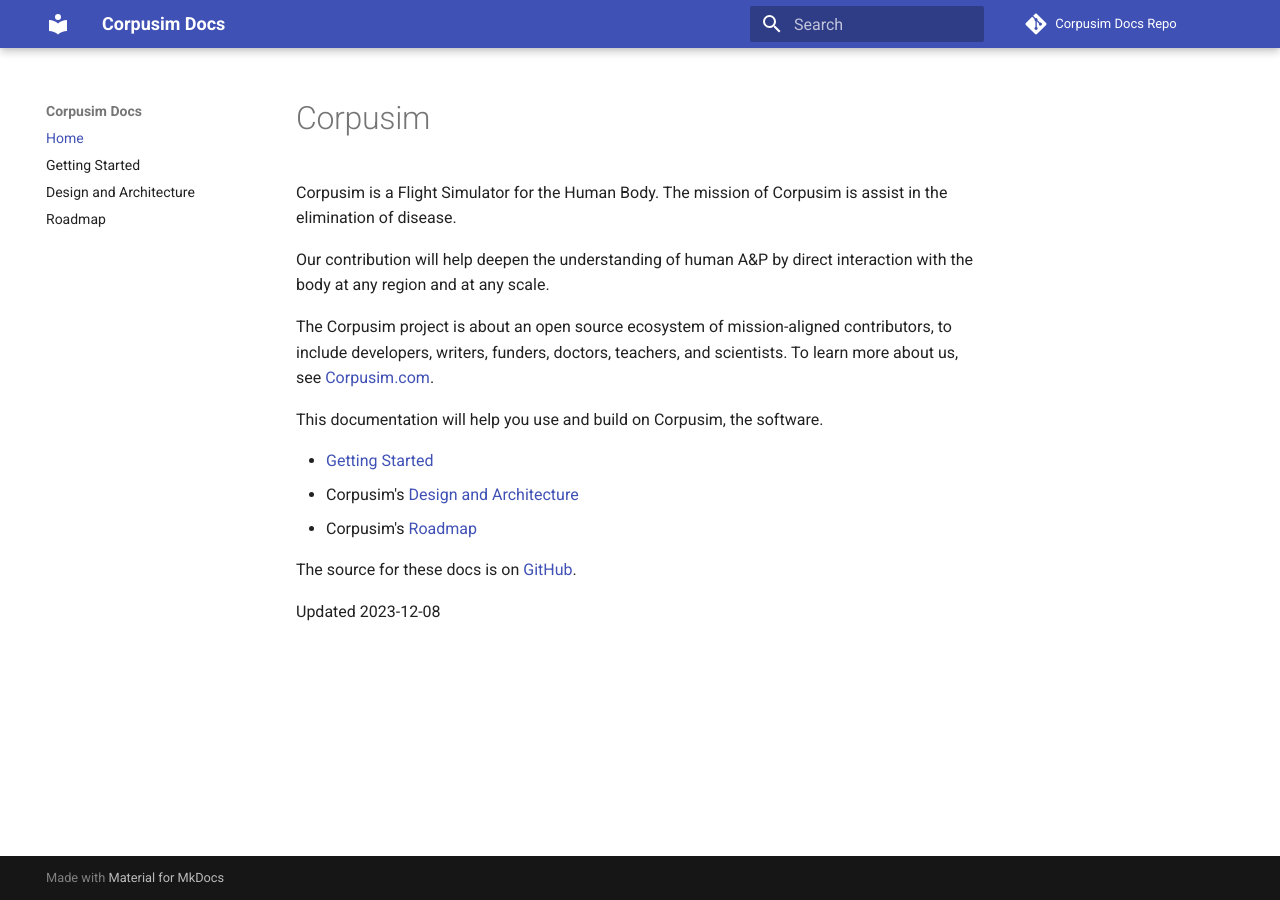
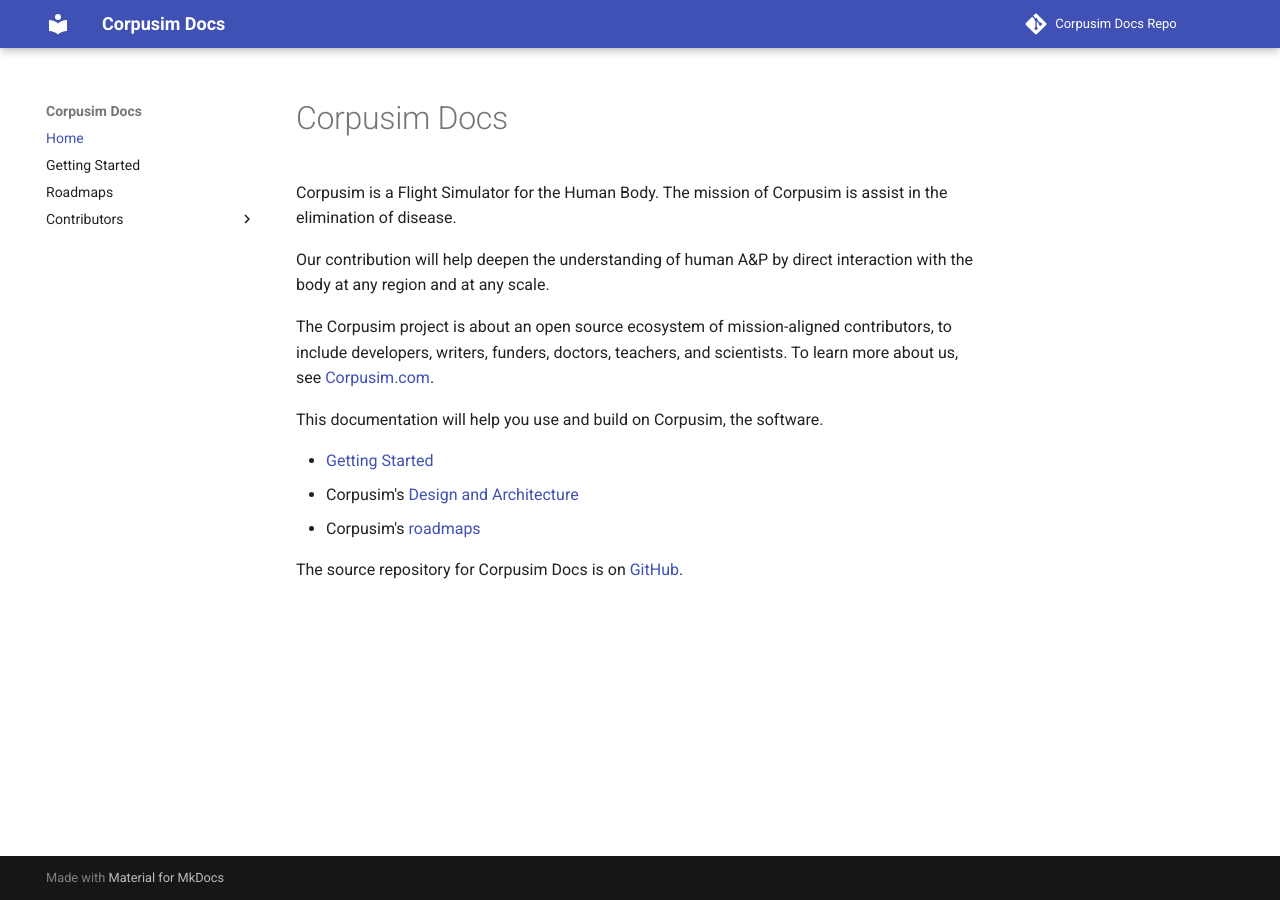
Before and after one commit to Corpusim/corpusim-docs, an MkDocs documentation site: the page built from docs/index.md, in a window 1280 px wide. Built offline with MkDocs 1.6.1 and Material for MkDocs 9.7.7, drawn with Linux system fonts in a browser that asks for light colours; comment, search, counter and statistics services are not loaded.

Commit message:
added contributors and some more dev content

```diff
--- a/docs/index.md
+++ b/docs/index.md
@@ -1,4 +1,4 @@
-# Corpusim
+# Corpusim Docs
 
 Corpusim is a Flight Simulator for the Human Body. The mission of Corpusim is assist in the elimination of disease.
 
@@ -10,10 +10,8 @@
 
 - [Getting Started](getting-started.md)
 - Corpusim's [Design and Architecture](design_and_architecture.md)
-- Corpusim's [Roadmap](roadmap.md)
+- Corpusim's [roadmaps](roadmaps.md)
 
 
 
-The source for these docs is on [GitHub](https://github.com/Corpusim/corpusim-docs).
-
-Updated 2023-12-08
+The source repository for Corpusim Docs is on [GitHub](https://github.com/Corpusim/corpusim-docs).
--- a/mkdocs.yml
+++ b/mkdocs.yml
@@ -1,11 +1,11 @@
-site_name: Corpusim Docs
-
-
 nav:
     - Home: index.md
     - Getting Started : getting-started.md
-    - Design and Architecture: design_and_architecture.md
-    - Roadmap : roadmap.md
+    - Roadmaps : roadmaps.md
+    - 'Contributors':
+      - 'About Contributors' : 'contributors/about_contributors.md'
+      - 'Design and Architecture' : 'contributors/design_and_architecture.md'
+      - 'Tools and Processes' : 'contributors/tools_and_processes.md'
 
 theme:
   name: material
@@ -15,6 +15,9 @@
 repo_name: 'Corpusim Docs Repo'
 site_url: https://docs.corpusim.com
 
+plugins:
+ - git-revision-date
+
 markdown_extensions:
   - pymdownx.superfences:
       custom_fences:
```
Also changed, not shown: README.md (added, +7 -0 lines), docs/contributors/about_contributors.md (added, +10 -0 lines), docs/contributors/design_and_architecture.md (added, +2 -0 lines), docs/contributors/tools_and_processes.md (added, +31 -0 lines), docs/design_and_architecture.md (deleted, +0 -5 lines), docs/getting-started.md (+0 -3 lines), docs/roadmap.md (deleted, +0 -19 lines), docs/roadmaps.md (added, +28 -0 lines).
